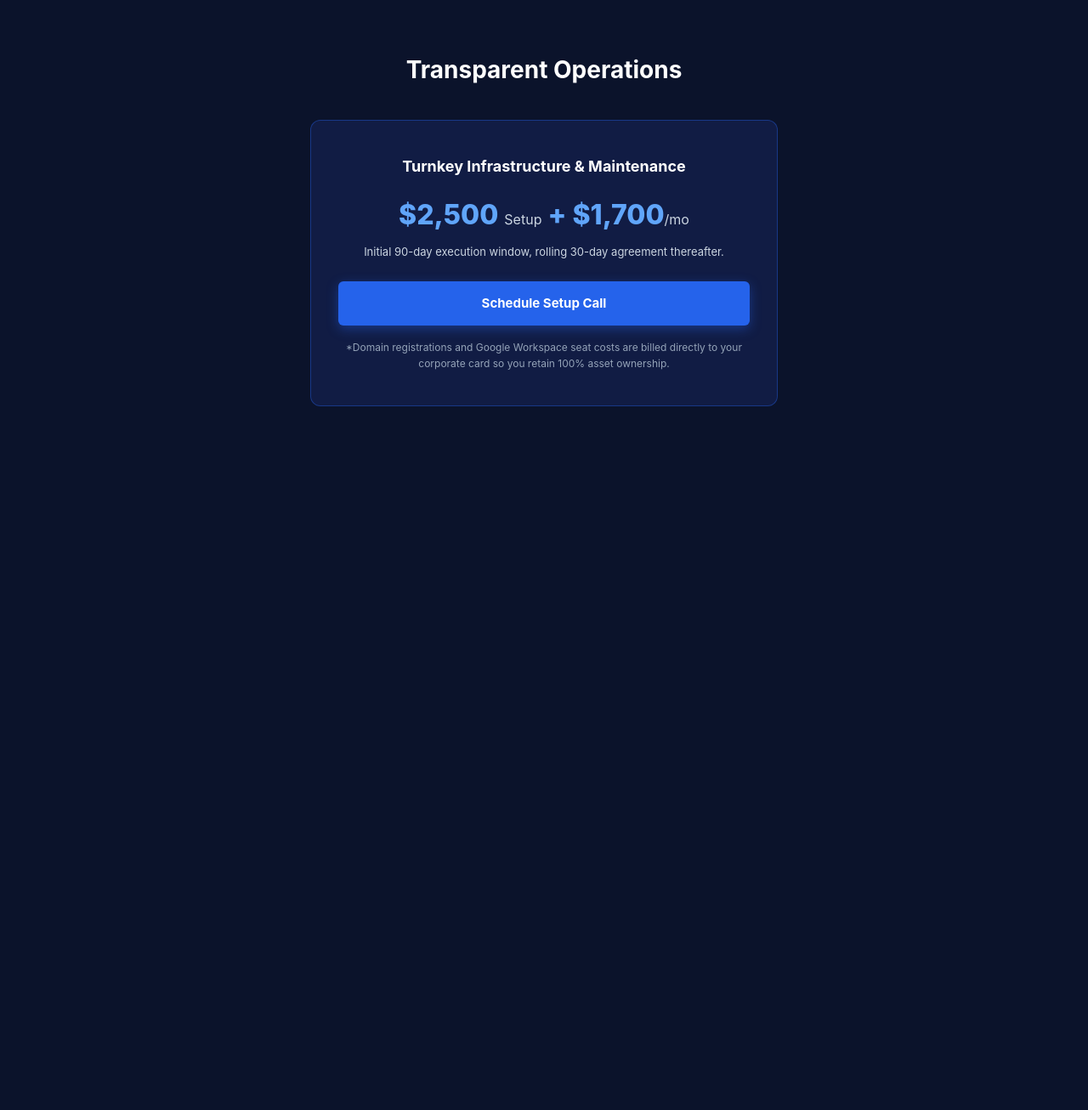
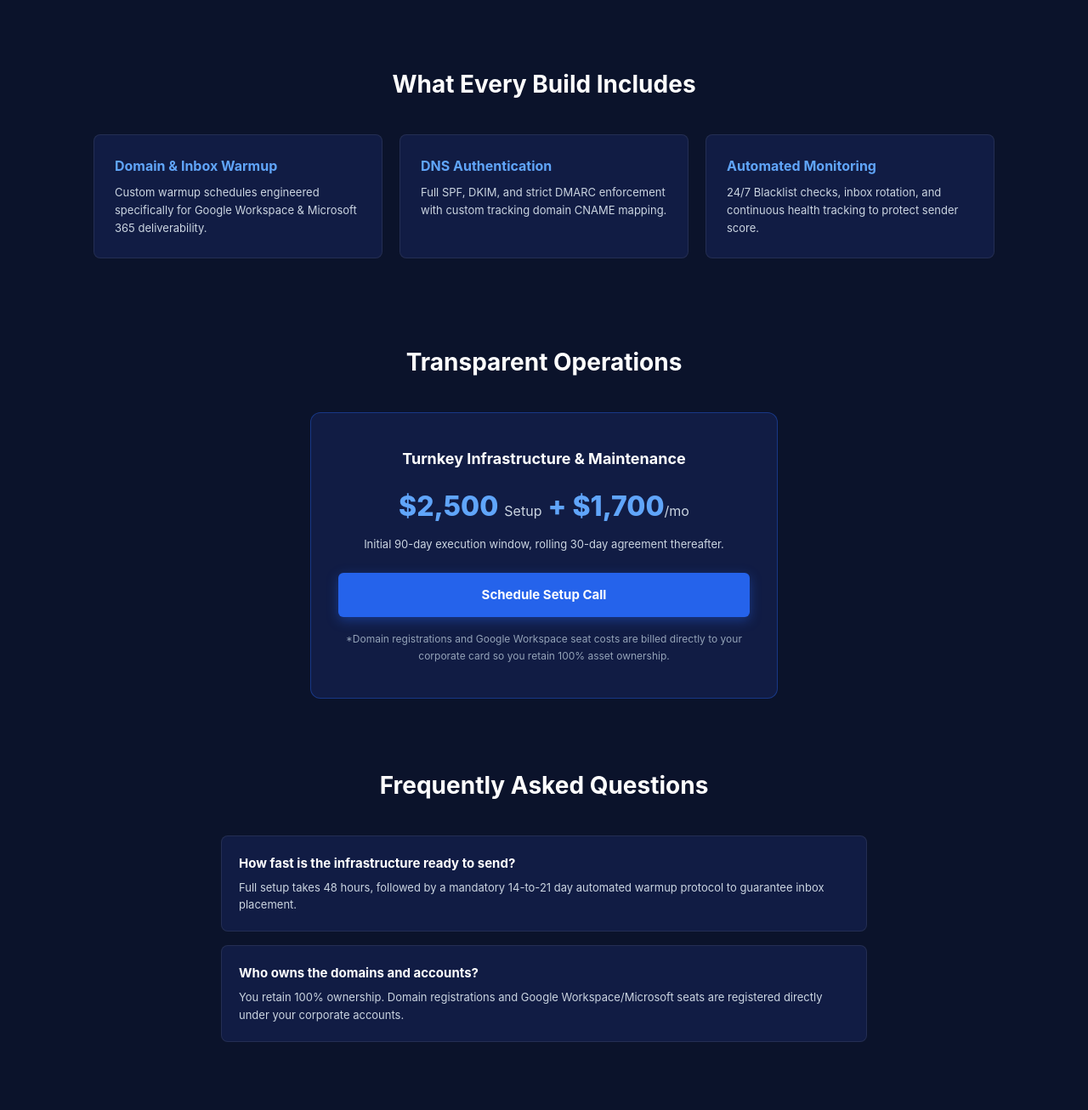
Before and after one commit to Soyeb786786/vynixops-website, a plain HTML site: page index.html in a window 1280 px wide. Shown: the part 1353-2659 px from the top of the page at 85% size. Before the commit the page ends 1911 px from the top, so only its background shows below. Drawn offline with Linux system fonts and the light colour scheme.

Commit message:
Update index.html

```diff
--- a/index.html
+++ b/index.html
@@ -126,6 +126,13 @@
       box-shadow: 0 6px 20px rgba(37, 99, 235, 0.6);
     }
 
+    .trust-badge {
+      color: #94a3b8;
+      font-size: 13px;
+      margin-top: 16px;
+      font-weight: 500;
+    }
+
     /* Comparison Section */
     .comparison-section {
       max-width: 1100px;
@@ -144,6 +151,12 @@
       display: grid;
       grid-template-columns: 1fr 1fr;
       gap: 24px;
+    }
+
+    .grid-3 {
+      display: grid;
+      grid-template-columns: repeat(3, 1fr);
+      gap: 20px;
     }
 
     .card {
@@ -223,11 +236,36 @@
       color: #cbd5e1;
     }
 
+    /* Deliverables Section */
+    .deliverables-section {
+      max-width: 1100px;
+      margin: 0 auto;
+      padding: 20px 20px 60px 20px;
+    }
+
+    .deliverable-card {
+      background: #111c44;
+      padding: 24px;
+      border-radius: 8px;
+      border: 1px solid rgba(255, 255, 255, 0.08);
+    }
+
+    .deliverable-card h4 {
+      color: #60a5fa;
+      font-size: 16px;
+      margin-bottom: 8px;
+    }
+
+    .deliverable-card p {
+      color: #cbd5e1;
+      font-size: 13px;
+    }
+
     /* Pricing Section */
     .pricing-section {
       max-width: 1100px;
       margin: 0 auto;
-      padding: 40px 20px 80px 20px;
+      padding: 40px 20px 60px 20px;
       text-align: center;
     }
 
@@ -264,9 +302,40 @@
       color: #94a3b8;
     }
 
+    /* FAQ Section */
+    .faq-section {
+      max-width: 800px;
+      margin: 0 auto;
+      padding: 20px 20px 80px 20px;
+    }
+
+    .faq-list {
+      display: flex;
+      flex-direction: column;
+      gap: 16px;
+    }
+
+    .faq-card {
+      background: #111c44;
+      padding: 20px;
+      border-radius: 8px;
+      border: 1px solid rgba(255, 255, 255, 0.08);
+    }
+
+    .faq-card h4 {
+      font-size: 15px;
+      margin-bottom: 6px;
+      color: #ffffff;
+    }
+
+    .faq-card p {
+      color: #cbd5e1;
+      font-size: 13px;
+    }
+
     @media (max-width: 768px) {
       .hero-title { font-size: 34px; }
-      .grid-2, .grid-4 { grid-template-columns: 1fr; }
+      .grid-2, .grid-3, .grid-4 { grid-template-columns: 1fr; }
     }
   </style>
 </head>
@@ -289,6 +358,7 @@
       Stop burning primary domain reputation. We engineer dedicated, fully authenticated secondary email networks, automated DNS failovers, and deliverability pipelines for B2B sales teams scaling outbound.
     </p>
     <a href="https://cal.com/vynixops" class="cta-btn" target="_blank" rel="noopener noreferrer">Book an Infrastructure Audit</a>
+    <p class="trust-badge">🔒 100% Asset Ownership • Sub-2% Bounce Guarantee • Zero Setup Friction</p>
   </section>
 
   <!-- Comparison Section -->
@@ -341,7 +411,26 @@
     </div>
   </section>
 
-  <!-- Transparent Operations Section -->
+  <!-- Deliverables Breakdown Section -->
+  <section class="deliverables-section">
+    <h2 class="section-title">What Every Build Includes</h2>
+    <div class="grid-3">
+      <div class="deliverable-card">
+        <h4>Domain & Inbox Warmup</h4>
+        <p>Custom warmup schedules engineered specifically for Google Workspace & Microsoft 365 deliverability.</p>
+      </div>
+      <div class="deliverable-card">
+        <h4>DNS Authentication</h4>
+        <p>Full SPF, DKIM, and strict DMARC enforcement with custom tracking domain CNAME mapping.</p>
+      </div>
+      <div class="deliverable-card">
+        <h4>Automated Monitoring</h4>
+        <p>24/7 Blacklist checks, inbox rotation, and continuous health tracking to protect sender score.</p>
+      </div>
+    </div>
+  </section>
+
+  <!-- Pricing Section -->
   <section class="pricing-section">
     <h2 class="section-title">Transparent Operations</h2>
     <div class="pricing-card">
@@ -353,5 +442,20 @@
     </div>
   </section>
 
+  <!-- FAQ Section -->
+  <section class="faq-section">
+    <h2 class="section-title">Frequently Asked Questions</h2>
+    <div class="faq-list">
+      <div class="faq-card">
+        <h4>How fast is the infrastructure ready to send?</h4>
+        <p>Full setup takes 48 hours, followed by a mandatory 14-to-21 day automated warmup protocol to guarantee inbox placement.</p>
+      </div>
+      <div class="faq-card">
+        <h4>Who owns the domains and accounts?</h4>
+        <p>You retain 100% ownership. Domain registrations and Google Workspace/Microsoft seats are registered directly under your corporate accounts.</p>
+      </div>
+    </div>
+  </section>
+
 </body>
 </html>
```
